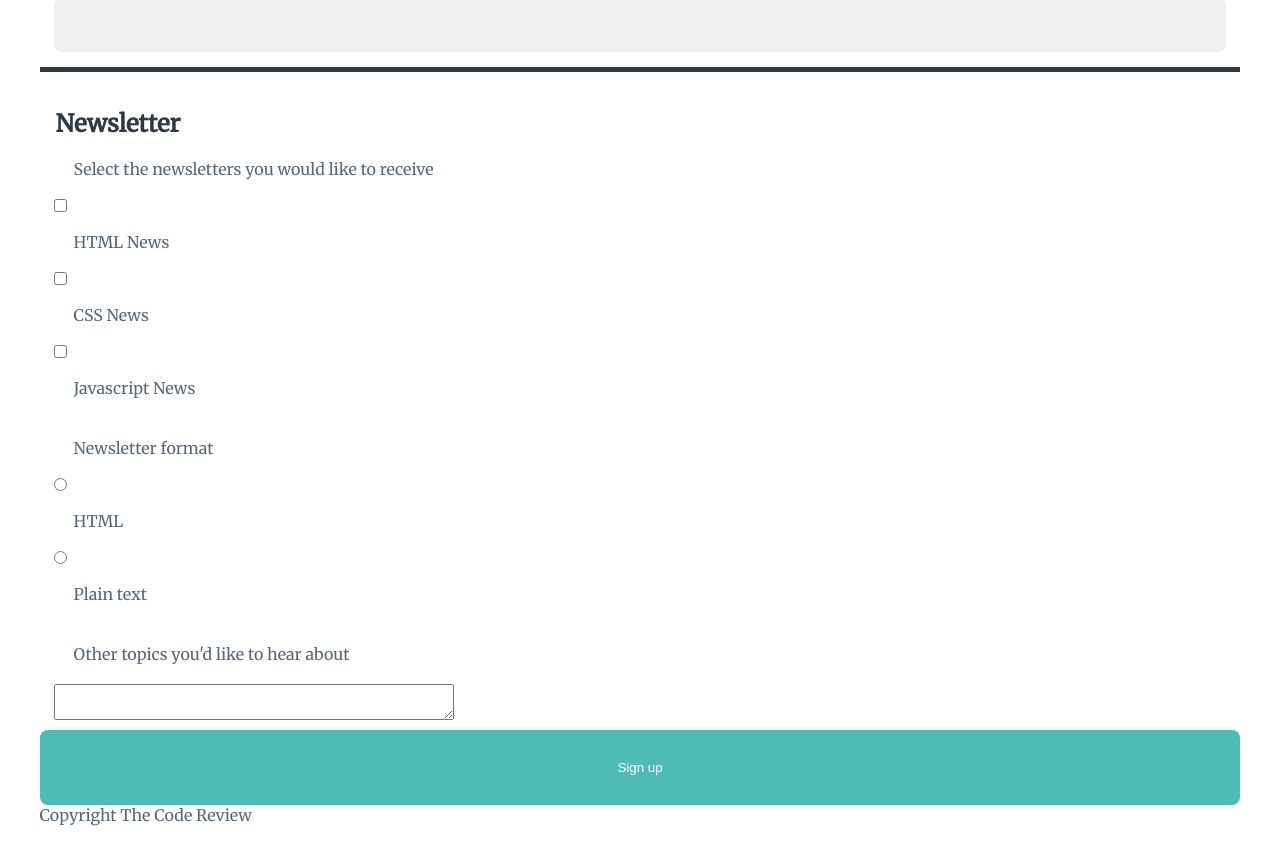
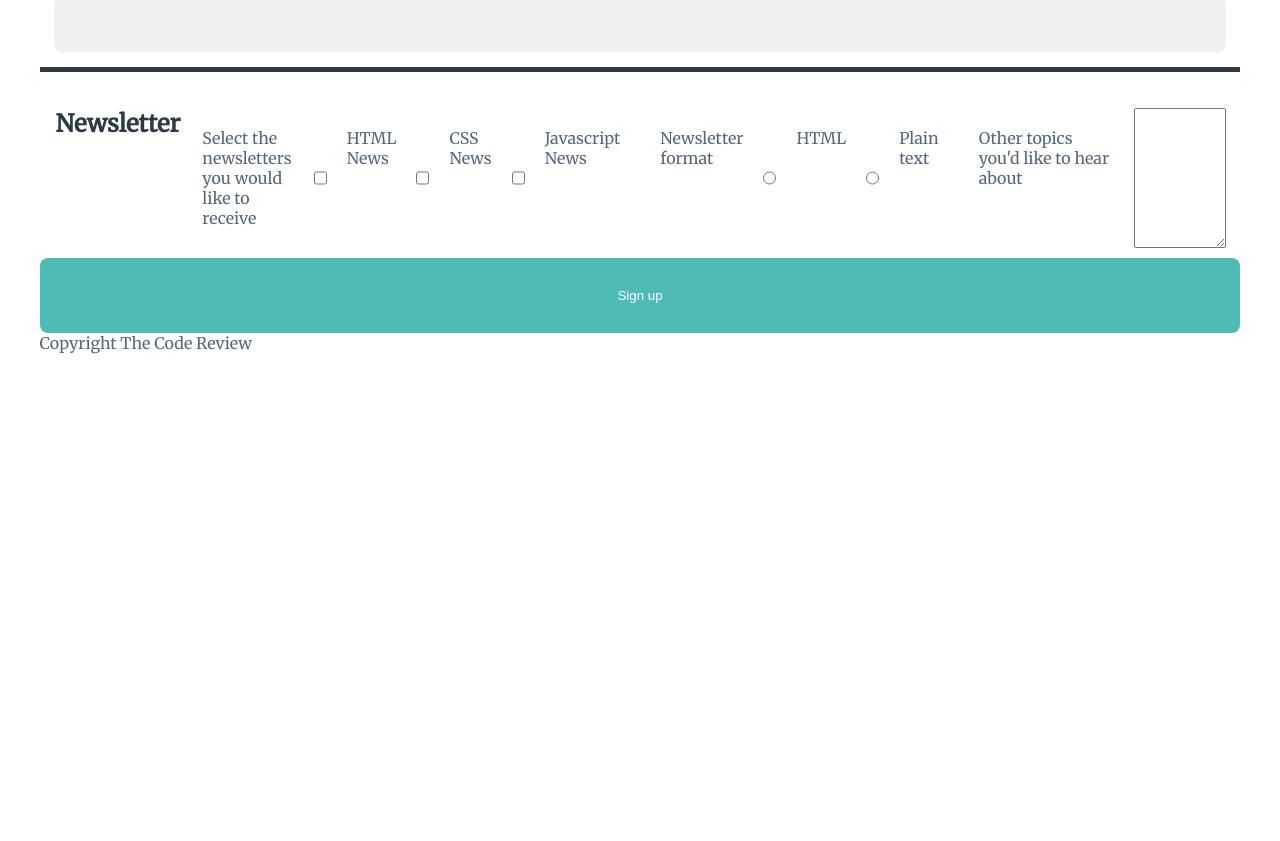
Before and after one commit to gerlinp/Online-Registration-Unit-4, a plain HTML site: page index.html in a window 1280 px wide. Shown: the part 1013-1854 px from the top of the page. After the commit the page ends 1382 px from the top, so only its background shows below. Drawn offline with Linux system fonts and the light colour scheme; a script that the page names is missing.

Commit message:
Update styles.css

```diff
--- a/css/styles.css
+++ b/css/styles.css
@@ -19,10 +19,11 @@ main{
 }
 
 .newsletters {
-    display: inline-grid;
+    display: flex;
 }
-.newsbox label{
-grid-column: 2;
+.newsbox {
+    display: inline-flex;
+    flex-direction: row;
 }
 
 
```
